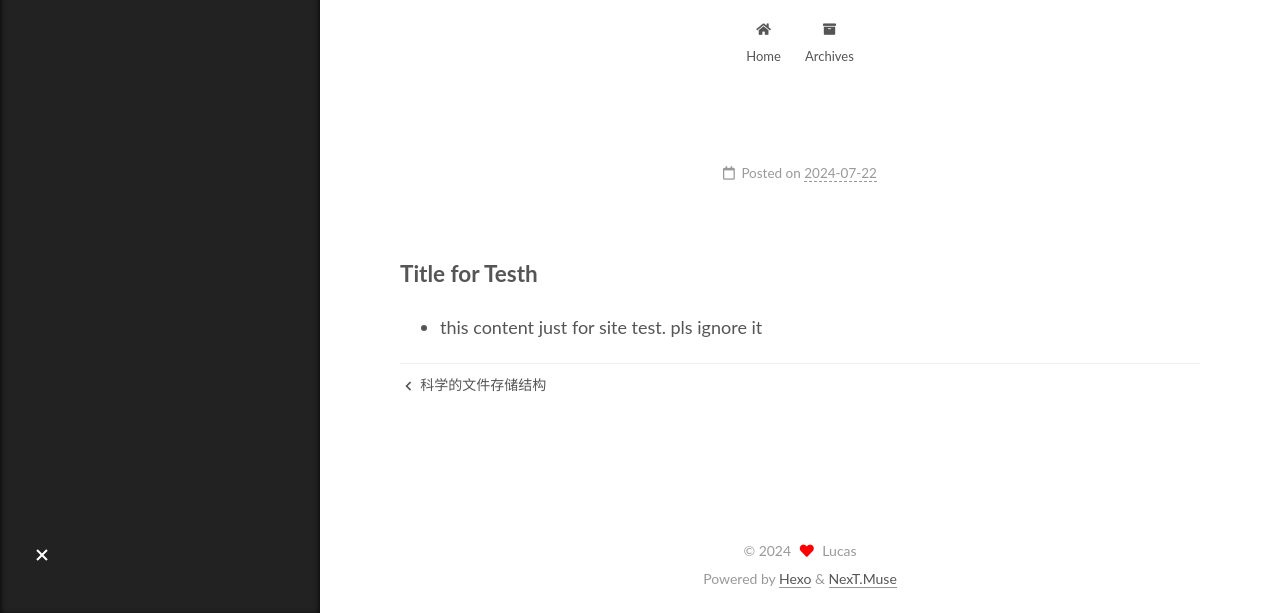
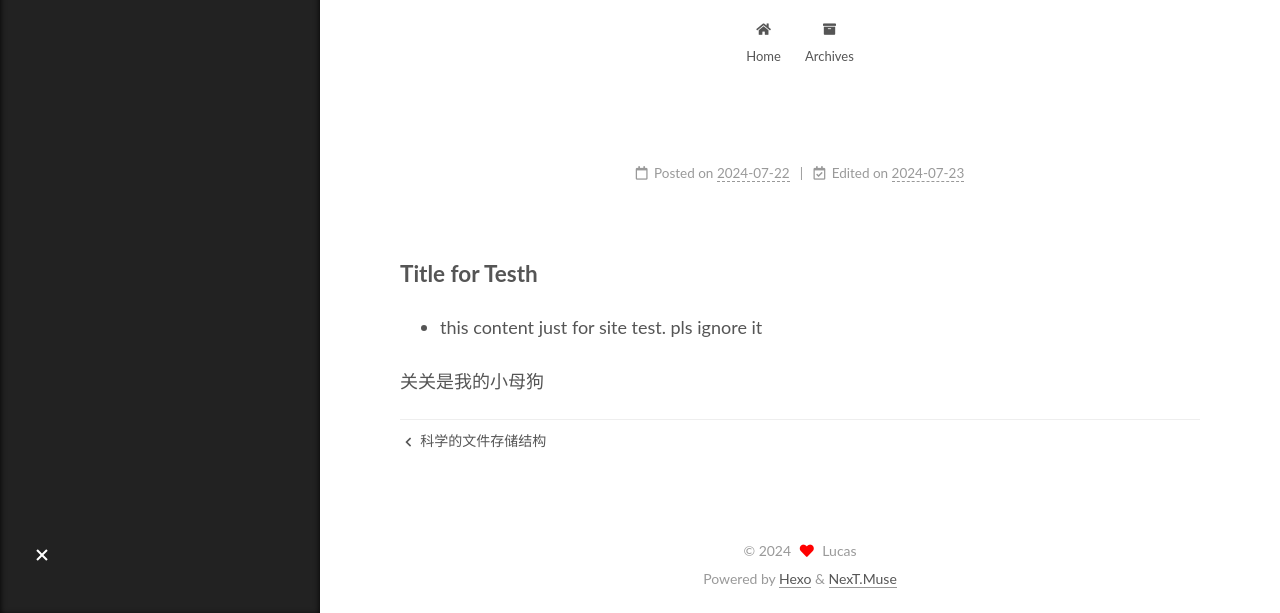
Before and after one commit to vainfeng/vainfeng.github.io, a plain HTML site: page 2024/07/22/Title for test/index.html in a window 1280 px wide. Shown: the part 187-800 px from the top of the page. Drawn offline with Linux system fonts and the light colour scheme.

Commit message:
Site updated: 2024-07-23 22:04:16

```diff
--- a/2024/07/22/Title for test/index.html
+++ b/2024/07/22/Title for test/index.html
@@ -20,15 +20,15 @@
     var CONFIG = {"hostname":"vainfeng.github.io","root":"/","scheme":"Muse","version":"7.8.0","exturl":false,"sidebar":{"position":"left","display":"post","padding":18,"offset":12,"onmobile":false},"copycode":{"enable":false,"show_result":false,"style":null},"back2top":{"enable":true,"sidebar":false,"scrollpercent":false},"bookmark":{"enable":false,"color":"#222","save":"auto"},"fancybox":false,"mediumzoom":false,"lazyload":false,"pangu":false,"comments":{"style":"tabs","active":null,"storage":true,"lazyload":false,"nav":null},"algolia":{"hits":{"per_page":10},"labels":{"input_placeholder":"Search for Posts","hits_empty":"We didn't find any results for the search: ${query}","hits_stats":"${hits} results found in ${time} ms"}},"localsearch":{"enable":false,"trigger":"auto","top_n_per_article":1,"unescape":false,"preload":false},"motion":{"enable":true,"async":false,"transition":{"post_block":"fadeIn","post_header":"slideDownIn","post_body":"slideDownIn","coll_header":"slideLeftIn","sidebar":"slideUpIn"}}};
   </script>
 
-  <meta name="description" content="Title for Testh this content just for site test. pls ignore it">
+  <meta name="description" content="Title for Testh this content just for site test. pls ignore it  关关是我的小母狗">
 <meta property="og:type" content="article">
 <meta property="og:title" content="疯子的小站">
 <meta property="og:url" content="https://vainfeng.github.io/2024/07/22/Title%20for%20test/index.html">
 <meta property="og:site_name" content="疯子的小站">
-<meta property="og:description" content="Title for Testh this content just for site test. pls ignore it">
+<meta property="og:description" content="Title for Testh this content just for site test. pls ignore it  关关是我的小母狗">
 <meta property="og:locale">
 <meta property="article:published_time" content="2024-07-22T14:19:04.533Z">
-<meta property="article:modified_time" content="2024-07-22T14:19:04.534Z">
+<meta property="article:modified_time" content="2024-07-23T14:04:05.969Z">
 <meta property="article:author" content="Lucas">
 <meta name="twitter:card" content="summary">
 
@@ -176,6 +176,13 @@
 
               <time title="Created: 2024-07-22 22:19:04" itemprop="dateCreated datePublished" datetime="2024-07-22T22:19:04+08:00">2024-07-22</time>
             </span>
+              <span class="post-meta-item">
+                <span class="post-meta-item-icon">
+                  <i class="far fa-calendar-check"></i>
+                </span>
+                <span class="post-meta-item-text">Edited on</span>
+                <time title="Modified: 2024-07-23 22:04:05" itemprop="dateModified" datetime="2024-07-23T22:04:05+08:00">2024-07-23</time>
+              </span>
 
 
 
@@ -191,6 +198,7 @@
         <h3 id="Title-for-Testh"><a href="#Title-for-Testh" class="headerlink" title="Title for Testh"></a>Title for Testh</h3><ul>
 <li>this content just for site test. pls ignore it</li>
 </ul>
+<p>关关是我的小母狗</p>
 
     </div>
 
```
Also changed, not shown: index.html (+8 -0 lines).
